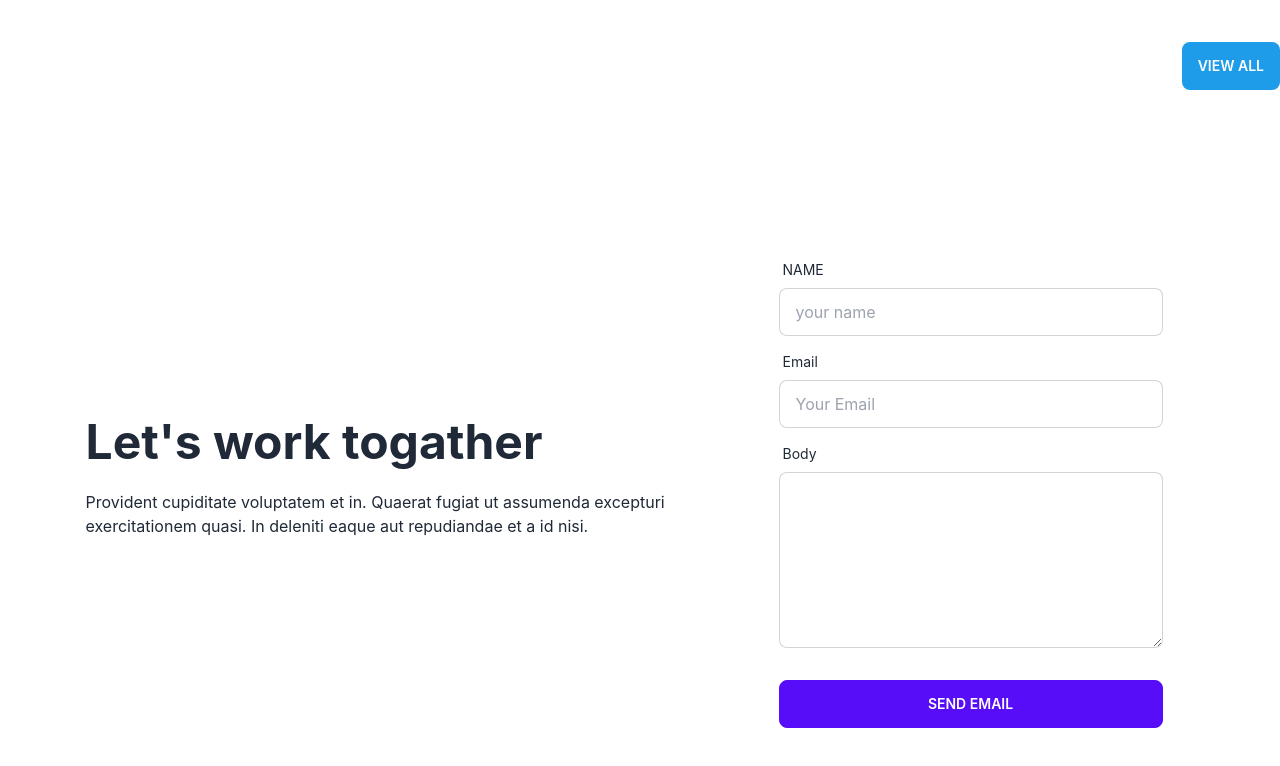
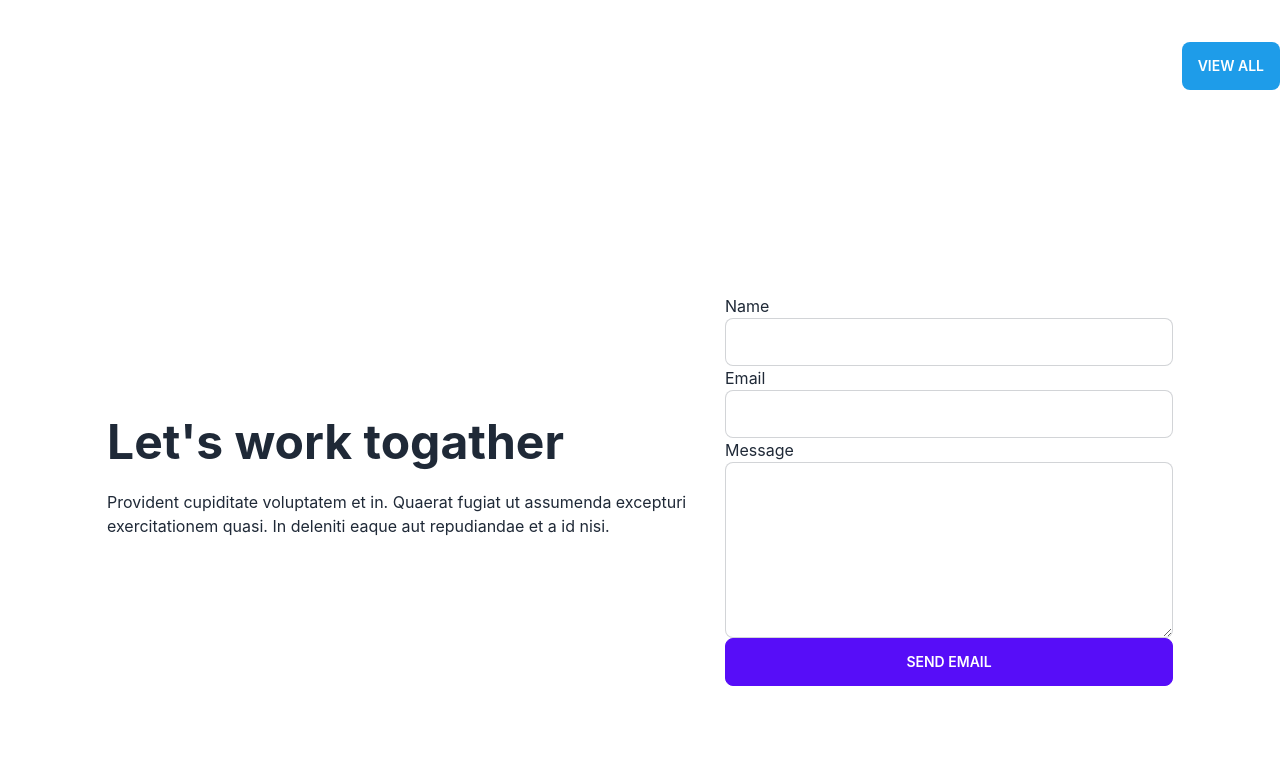
Before and after one commit to md-moniruzzaman01/portfolio, a React (Create React App) app: page / in a window 1280 px wide. Shown: the part 2030-2796 px from the top of the page. Built offline with nearby package versions, Linux system fonts and the light colour scheme.

Commit message:
add email funtion using emailjs

```diff
--- a/package.json
+++ b/package.json
@@ -3,6 +3,7 @@
   "version": "0.1.0",
   "private": true,
   "dependencies": {
+    "@emailjs/browser": "^3.6.2",
     "@testing-library/jest-dom": "^5.16.4",
     "@testing-library/react": "^13.3.0",
     "@testing-library/user-event": "^13.5.0",
--- a/src/page/home/ContactForm.js
+++ b/src/page/home/ContactForm.js
@@ -1,38 +1,44 @@
-import React from 'react';
+import React, { useRef } from 'react';
+import emailjs from '@emailjs/browser';
 
 const ContactForm = () => {
+
+  const form = useRef();
+
+  const sendEmail = (e) => {
+    e.preventDefault();
+
+    emailjs.sendForm('service_qjoel29', 'template_4gf9i6b', form.current, 'aBZ7U_a-R-R9h8hDy')
+      .then((result) => {
+          console.log(result.text);
+      }, (error) => {
+          console.log(error.text);
+      });
+  };
+
+
+
     return (
         <div class="hero min-h-screen " id='contactform'>
   <div class="hero-content flex-col lg:flex-row-reverse">
 
-    <div class="card flex-shrink-0 w-full max-w-md  bg-base-100">
-      <div class="card-body">
-        <div class="form-control">
-          <label class="label">
-            <span class="label-text">NAME</span>
-          </label>
-          <input type="text" placeholder="your name" class="input input-bordered" />
-        </div>
-        <div class="form-control">
-          <label class="label">
-            <span class="label-text">Email</span>
-          </label>
-          <input type="email" placeholder="Your Email" class="input input-bordered" />
+    <form ref={form} onSubmit={sendEmail} class="card flex-shrink-0 w-full max-w-md  bg-base-100">
+      <div class="form-control">
+      <label>Name</label>
+      <input type="text" name="user_name" class="input input-bordered"/>
+      </div>
+     <div class="form-control">
+     <label>Email</label>
+      <input type="email" name="user_email" class="input input-bordered"/>
+     </div>
 
-        </div>
-        <div class="form-control">
-          <label class="label">
-            <span class="label-text">Body</span>
-          </label>
-          <textarea name="" id="" cols="30" rows="10" className='input input-bordered h-44'></textarea>
-
-        </div>
-        <div class="form-control mt-6">
-          <button class="btn btn-primary">send Email</button>
-        </div>
-      </div>
-    </div>
-    <div class="text-center lg:text-left max-w-2xl">
+     <div className="form-control">
+     <label>Message</label>
+      <textarea name="message" class="input input-bordered h-44"/>
+     </div>
+      <input type="submit" value="send Email"  class="btn btn-primary"/>
+    </form>
+    <div class="text-center lg:text-left max-w-3xl">
       <h1 class="text-5xl font-bold">Let's work togather </h1>
       <p class="py-6">Provident cupiditate voluptatem et in. Quaerat fugiat ut assumenda excepturi exercitationem quasi. In deleniti eaque aut repudiandae et a id nisi.</p>
     </div>
```
Also changed, not shown: 1 other file (tests, documents, lock files or other folders).
